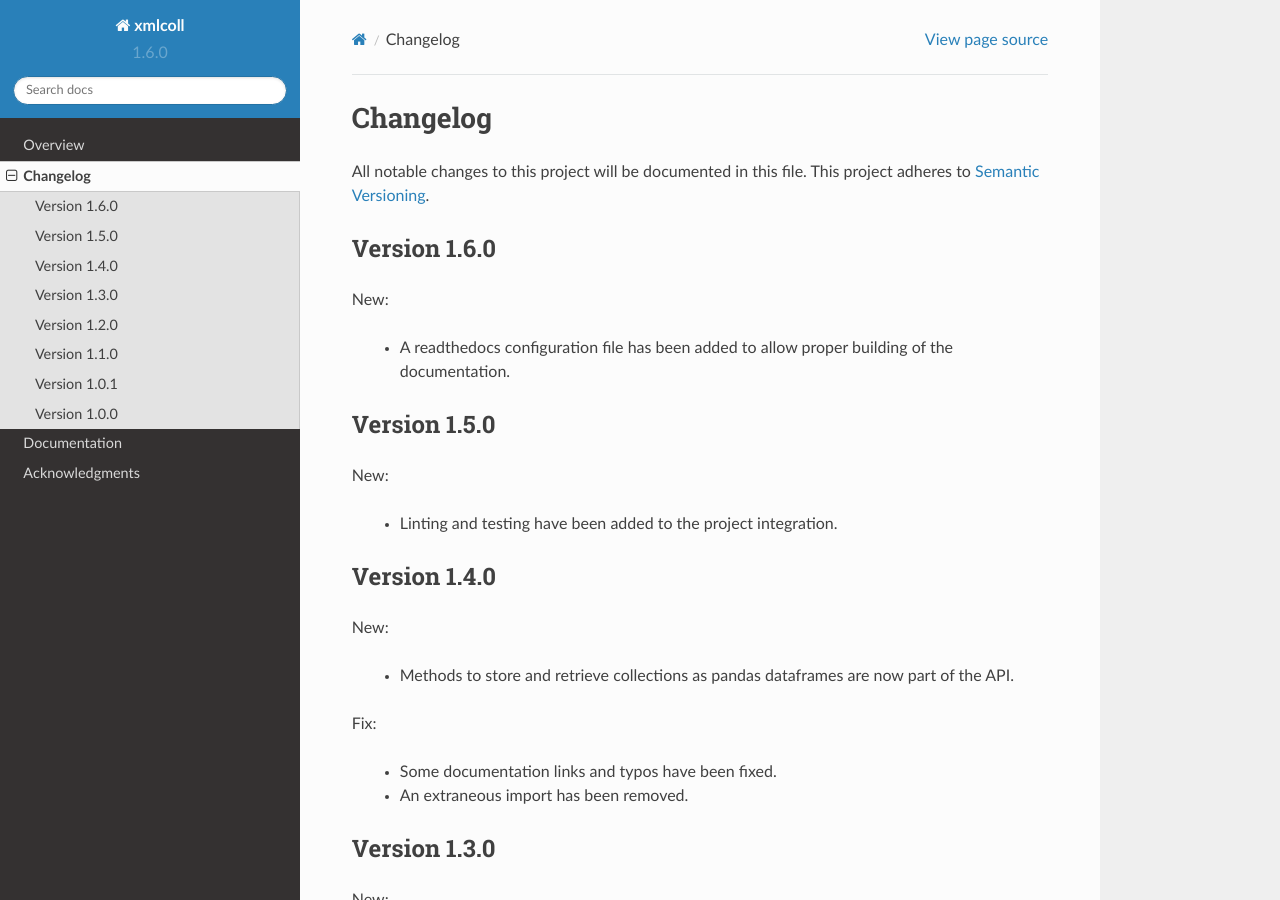
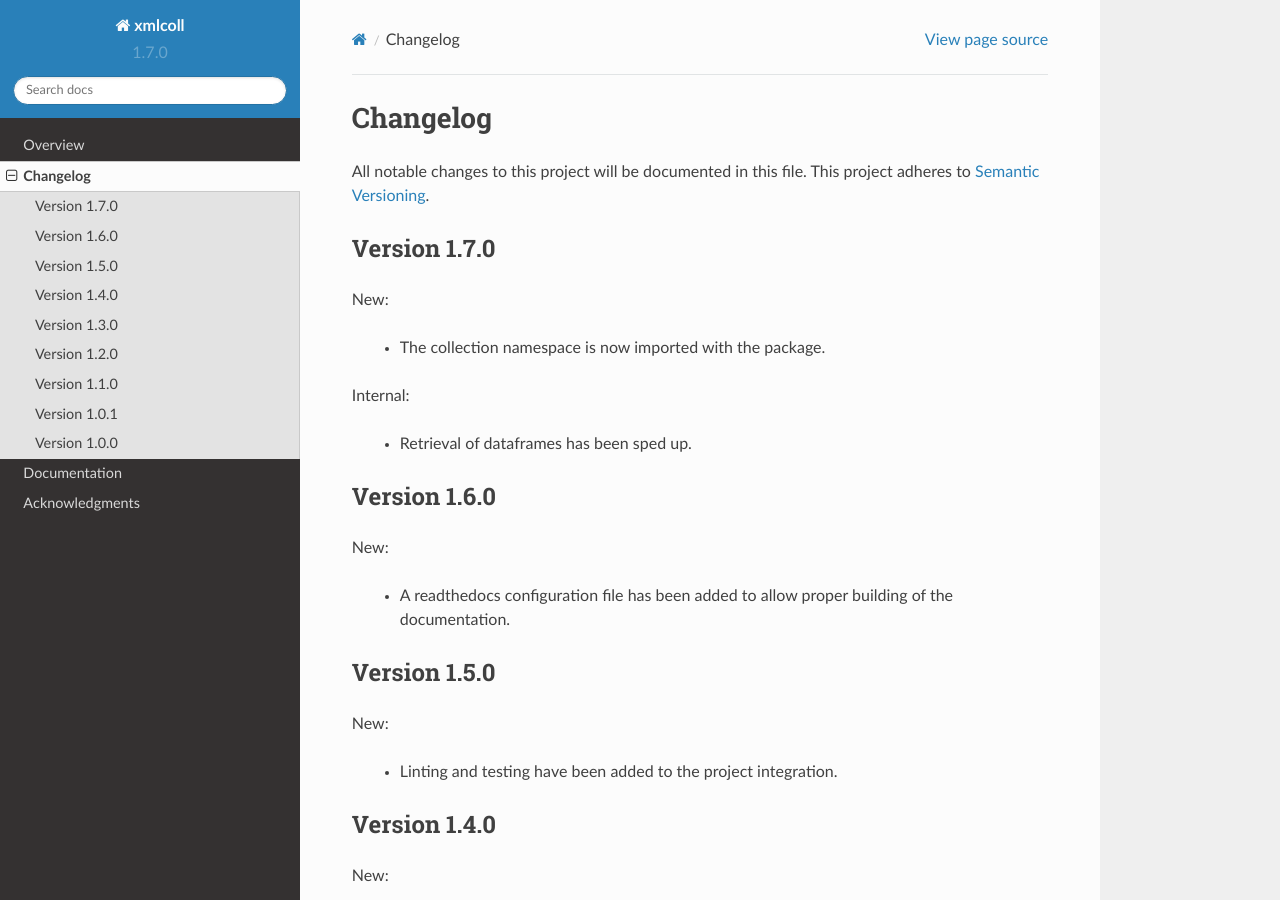
Before and after one commit to mbradle/xmlcoll, a Sphinx documentation site: the page built from doc/source/changelog.rst, in a window 1280 px wide and 900 px high. Built offline with Sphinx 7.4.7 and the Read the Docs theme 2.0.0, drawn with Linux system fonts in a browser that asks for light colours.

Commit message:
Simplify and speed up dataframe retrieval.  Bump version.

```diff
--- a/README.rst
+++ b/README.rst
@@ -8,7 +8,7 @@ name and optional tags.  The package API has routines to write data to and
 retrieve data from `XML <https://www.w3.org/XML/>`_ and to validate that
 XML against a schema.
 
-|pypi| |doc_stat| |license| |test| |lint| |lint-test| |black|
+|pypi| |doc_stat| |license| |test| |lint-test| |black|
 
 Installation
 ------------
--- a/doc/source/changelog.rst
+++ b/doc/source/changelog.rst
@@ -3,6 +3,17 @@ Changelog
 
 All notable changes to this project will be documented in this file.  This
 project adheres to `Semantic Versioning <http://semver.org/spec/v2.0.0.html>`_.
+
+Version 1.7.0
+-------------
+
+New:
+
+  * The collection namespace is now imported with the package.
+
+Internal:
+
+  * Retrieval of dataframes has been sped up.
 
 Version 1.6.0
 -------------
--- a/xmlcoll/__about__.py
+++ b/xmlcoll/__about__.py
@@ -11,6 +11,6 @@ __all__ = [
 
 __title__ = "xmlcoll"
 __summary__ = "Python project to work with xml data of a collection of items."
-__version__ = "1.6.0"
+__version__ = "1.7.0"
 __author__ = "Clemson University"
 __copyright__ = "Clemson University, 2022-2023"
--- a/xmlcoll/__init__.py
+++ b/xmlcoll/__init__.py
@@ -2,6 +2,7 @@
 A package of python routines to work with data in XML format of samples.
 """
 import os
+from xmlcoll.coll import *
 
 xml_catalog = os.path.join(os.path.dirname(__file__), "xsd_pub/catalog")
 
```
Also changed, not shown: 1 other file.
